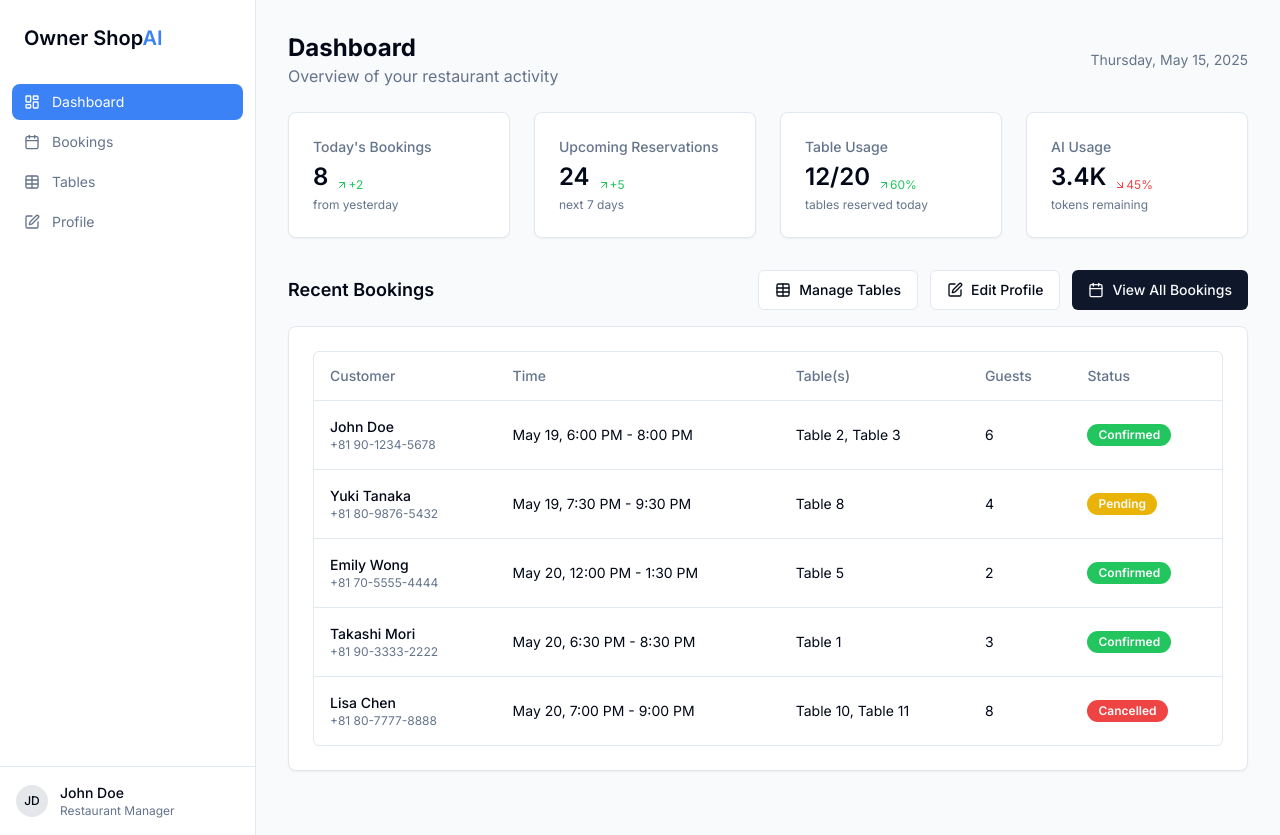
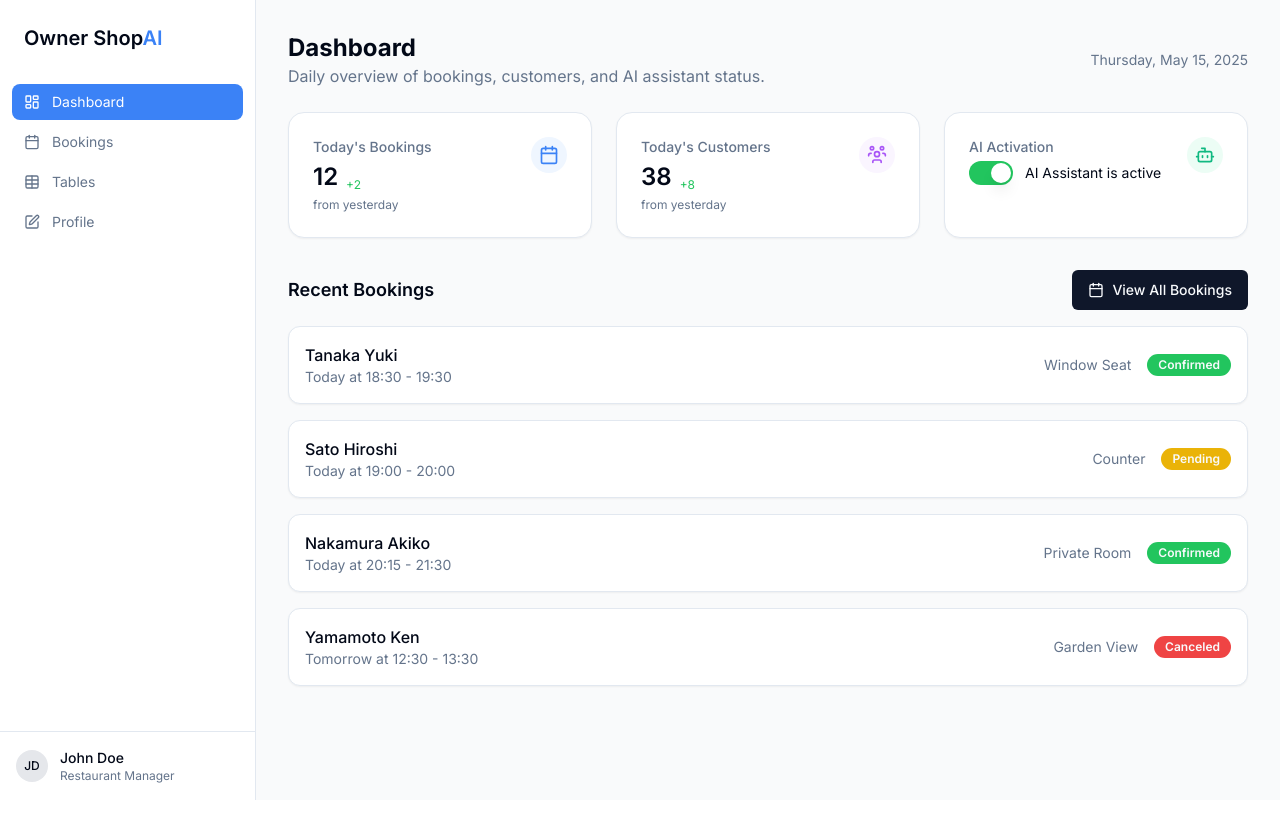
Before and after one commit to irfanramadhan1999/admin-ai-reservation-system, a React (Vite) app: page /shop-admin in a window 1280 px wide. After the commit the page ends 800 px from the top, so only its background shows below. Built offline with nearby package versions, Linux system fonts and the light colour scheme.

Commit message:
Refactor: Update Shop Owner Dashboard content
Updates the Shop Owner Dashboard with new KPI cards, a toggle for AI activation, and a refined recent bookings section.

```diff
--- a/src/pages/ShopOwnerDashboard.tsx
+++ b/src/pages/ShopOwnerDashboard.tsx
@@ -1,157 +1,187 @@
 
-import React from 'react';
+import React, { useState } from 'react';
 import { useNavigate } from 'react-router-dom';
 import { DashboardLayout } from '@/components/dashboard/dashboard-layout';
 import { DashboardHeader } from '@/components/dashboard/dashboard-header';
-import { ShopOwnerKpiCards } from '@/components/shop-owner/shop-owner-kpi-cards';
-import { RecentBookingsTable } from '@/components/shop-owner/recent-bookings-table';
 import { Button } from '@/components/ui/button';
-import { Calendar, Edit, Table } from 'lucide-react';
+import { Calendar, UserGroup, Bot, Calendar as CalendarIcon } from 'lucide-react';
+import { Badge } from '@/components/ui/badge';
+import { Card } from '@/components/ui/card';
+import { Switch } from '@/components/ui/switch';
 
 const ShopOwnerDashboard = () => {
   const navigate = useNavigate();
+  const [isAiActive, setIsAiActive] = useState(true);
 
   // Mock data for KPI cards
-  const kpiData = [
-    {
-      title: "Today's Bookings",
-      value: '8',
+  const kpiData = {
+    todaysBookings: {
+      value: '12',
       change: '+2',
       trend: 'up' as const,
       description: 'from yesterday',
     },
-    {
-      title: 'Upcoming Reservations',
-      value: '24',
-      change: '+5',
+    todaysCustomers: {
+      value: '38',
+      change: '+8',
       trend: 'up' as const,
-      description: 'next 7 days',
-    },
-    {
-      title: 'Table Usage',
-      value: '12/20',
-      change: '60%',
-      trend: 'up' as const,
-      description: 'tables reserved today',
-    },
-    {
-      title: 'AI Usage',
-      value: '3.4K',
-      change: '45%',
-      trend: 'down' as const,
-      description: 'tokens remaining',
-    },
-  ];
+      description: 'from yesterday',
+    }
+  };
 
   // Mock data for recent bookings
   const recentBookings = [
     {
       id: 1,
-      customerName: 'John Doe',
-      customerPhone: '+81 90-1234-5678',
-      startTime: '2025-05-19T18:00:00',
-      endTime: '2025-05-19T20:00:00',
-      tables: ['Table 2', 'Table 3'],
-      guests: 6,
+      customerName: 'Tanaka Yuki',
+      timeSlot: 'Today at 18:30 - 19:30',
+      tableType: 'Window Seat',
       status: 'confirmed',
     },
     {
       id: 2,
-      customerName: 'Yuki Tanaka',
-      customerPhone: '+81 80-9876-5432',
-      startTime: '2025-05-19T19:30:00',
-      endTime: '2025-05-19T21:30:00',
-      tables: ['Table 8'],
-      guests: 4,
+      customerName: 'Sato Hiroshi',
+      timeSlot: 'Today at 19:00 - 20:00',
+      tableType: 'Counter',
       status: 'pending',
     },
     {
       id: 3,
-      customerName: 'Emily Wong',
-      customerPhone: '+81 70-5555-4444',
-      startTime: '2025-05-20T12:00:00',
-      endTime: '2025-05-20T13:30:00',
-      tables: ['Table 5'],
-      guests: 2,
+      customerName: 'Nakamura Akiko',
+      timeSlot: 'Today at 20:15 - 21:30',
+      tableType: 'Private Room',
       status: 'confirmed',
     },
     {
       id: 4,
-      customerName: 'Takashi Mori',
-      customerPhone: '+81 90-3333-2222',
-      startTime: '2025-05-20T18:30:00',
-      endTime: '2025-05-20T20:30:00',
-      tables: ['Table 1'],
-      guests: 3,
-      status: 'confirmed',
-    },
-    {
-      id: 5,
-      customerName: 'Lisa Chen',
-      customerPhone: '+81 80-7777-8888',
-      startTime: '2025-05-20T19:00:00',
-      endTime: '2025-05-20T21:00:00',
-      tables: ['Table 10', 'Table 11'],
-      guests: 8,
-      status: 'cancelled',
+      customerName: 'Yamamoto Ken',
+      timeSlot: 'Tomorrow at 12:30 - 13:30',
+      tableType: 'Garden View',
+      status: 'canceled',
     },
   ];
 
-  // Format current date for display
-  const currentDate = new Date().toLocaleDateString('en-US', {
-    weekday: 'long',
-    year: 'numeric',
-    month: 'long',
-    day: 'numeric',
-  });
+  const getStatusBadge = (status: string) => {
+    switch (status.toLowerCase()) {
+      case 'confirmed':
+        return <Badge className="bg-green-500 hover:bg-green-600">Confirmed</Badge>;
+      case 'pending':
+        return <Badge className="bg-yellow-500 hover:bg-yellow-600">Pending</Badge>;
+      case 'canceled':
+        return <Badge className="bg-red-500 hover:bg-red-600">Canceled</Badge>;
+      default:
+        return <Badge>{status}</Badge>;
+    }
+  };
 
-  const handleViewAllBookings = () => navigate('/shop-owner/bookings');
-  const handleManageTables = () => navigate('/shop-owner/tables');
-  const handleEditProfile = () => navigate('/shop-owner/profile');
+  const handleViewAllBookings = () => navigate('/shop-admin/bookings');
 
   return (
     <DashboardLayout>
       {/* Page Header */}
       <DashboardHeader
         title="Dashboard"
-        subtitle="Overview of your restaurant activity"
-        date={currentDate}
+        subtitle="Daily overview of bookings, customers, and AI assistant status."
+        date={new Date().toLocaleDateString('en-US', {
+          weekday: 'long',
+          year: 'numeric',
+          month: 'long',
+          day: 'numeric',
+        })}
       />
 
       {/* KPI Cards Section */}
-      <ShopOwnerKpiCards kpiData={kpiData} />
+      <div className="grid grid-cols-1 md:grid-cols-3 gap-6 mb-8">
+        {/* Today's Bookings */}
+        <Card className="p-6 rounded-2xl shadow-sm relative">
+          <div className="flex justify-between items-start">
+            <div className="space-y-1">
+              <h3 className="text-sm font-medium text-muted-foreground">Today's Bookings</h3>
+              <div className="flex items-end gap-2">
+                <span className="text-2xl font-semibold">{kpiData.todaysBookings.value}</span>
+                <span className="text-xs text-green-500 flex items-center">
+                  {kpiData.todaysBookings.change}
+                </span>
+              </div>
+              <p className="text-xs text-muted-foreground">{kpiData.todaysBookings.description}</p>
+            </div>
+            <div className="p-2 rounded-full bg-blue-50">
+              <Calendar className="h-5 w-5 text-blue-500" />
+            </div>
+          </div>
+        </Card>
+
+        {/* Today's Customers */}
+        <Card className="p-6 rounded-2xl shadow-sm relative">
+          <div className="flex justify-between items-start">
+            <div className="space-y-1">
+              <h3 className="text-sm font-medium text-muted-foreground">Today's Customers</h3>
+              <div className="flex items-end gap-2">
+                <span className="text-2xl font-semibold">{kpiData.todaysCustomers.value}</span>
+                <span className="text-xs text-green-500 flex items-center">
+                  {kpiData.todaysCustomers.change}
+                </span>
+              </div>
+              <p className="text-xs text-muted-foreground">{kpiData.todaysCustomers.description}</p>
+            </div>
+            <div className="p-2 rounded-full bg-purple-50">
+              <UserGroup className="h-5 w-5 text-purple-500" />
+            </div>
+          </div>
+        </Card>
+
+        {/* AI Activation */}
+        <Card className="p-6 rounded-2xl shadow-sm relative">
+          <div className="flex justify-between items-start">
+            <div className="space-y-1">
+              <h3 className="text-sm font-medium text-muted-foreground">AI Activation</h3>
+              <div className="flex items-center gap-3 mt-2">
+                <Switch
+                  checked={isAiActive}
+                  onCheckedChange={setIsAiActive}
+                  className="data-[state=checked]:bg-green-500"
+                />
+                <span className="text-sm">
+                  {isAiActive ? "AI Assistant is active" : "AI Assistant is off"}
+                </span>
+              </div>
+            </div>
+            <div className="p-2 rounded-full bg-emerald-50">
+              <Bot className="h-5 w-5 text-emerald-500" />
+            </div>
+          </div>
+        </Card>
+      </div>
 
       {/* Recent Bookings Section */}
       <div className="mb-8">
         <div className="flex justify-between items-center mb-4">
           <h2 className="text-lg font-semibold">Recent Bookings</h2>
-          <div className="flex gap-3">
-            <Button
-              variant="outline"
-              onClick={handleManageTables}
-              className="flex gap-2"
-            >
-              <Table className="h-4 w-4" />
-              Manage Tables
-            </Button>
-            <Button
-              variant="outline"
-              onClick={handleEditProfile}
-              className="flex gap-2"
-            >
-              <Edit className="h-4 w-4" />
-              Edit Profile
-            </Button>
           <Button
             onClick={handleViewAllBookings}
             className="flex gap-2"
           >
-              <Calendar className="h-4 w-4" />
+            <CalendarIcon className="h-4 w-4" />
             View All Bookings
           </Button>
         </div>
+
+        <div className="space-y-4">
+          {recentBookings.slice(0, 5).map((booking) => (
+            <Card key={booking.id} className="p-4 rounded-xl hover:bg-gray-50 transition-colors">
+              <div className="flex justify-between items-center">
+                <div>
+                  <h3 className="font-medium">{booking.customerName}</h3>
+                  <p className="text-sm text-muted-foreground">{booking.timeSlot}</p>
                 </div>
-        <RecentBookingsTable bookings={recentBookings} />
+                <div className="flex items-center gap-4">
+                  <span className="text-sm text-muted-foreground">{booking.tableType}</span>
+                  {getStatusBadge(booking.status)}
+                </div>
+              </div>
+            </Card>
+          ))}
+        </div>
       </div>
     </DashboardLayout>
   );
```
Lines whose indentation alone changed are shown as unchanged.
